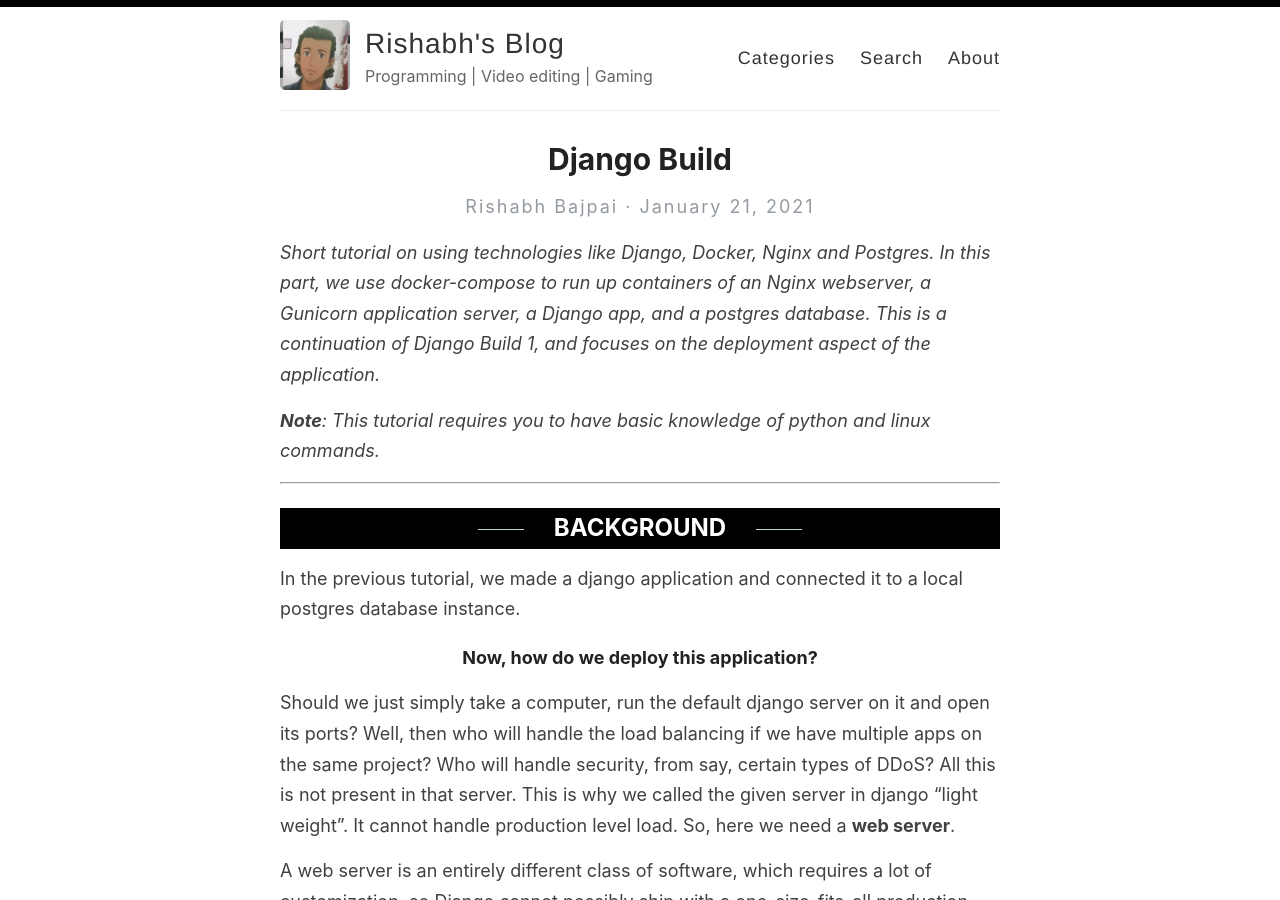
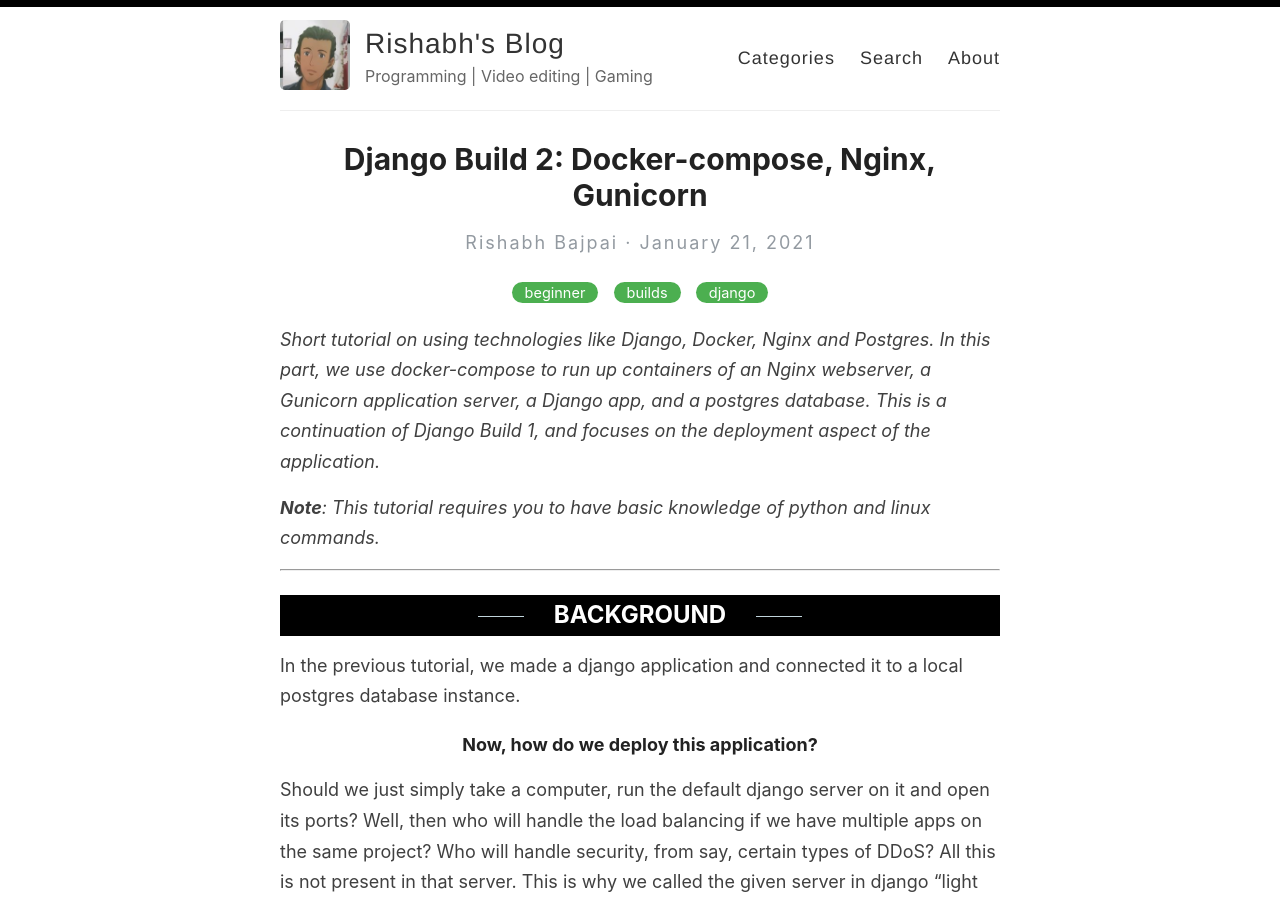
Before and after one commit to CodeSeeker99/codeseeker99.github.io, a Jekyll site: the page built from _posts/2021-01-21-your-filename2.md, in a window 1280 px wide and 900 px high. Built offline with Jekyll 4.4.1, drawn with Linux system fonts in a browser that asks for light colours; our own code applies the rules of GitHub Pages for plain Markdown files.

Commit message:
Update 2021-01-21-your-filename2.md

```diff
--- a/_posts/2021-01-21-your-filename2.md
+++ b/_posts/2021-01-21-your-filename2.md
@@ -1,6 +1,11 @@
 ---
 published: true
-title: Django Build
+layout: post
+title: 'Django Build 2: Docker-compose, Nginx, Gunicorn'
+categories:
+  - beginner
+  - builds
+  - django
 ---
 
 _Short tutorial on using technologies like Django, Docker, Nginx and Postgres. In this part, we use docker-compose to run up containers of an Nginx webserver, a Gunicorn application server, a Django app, and a postgres database. This is a continuation of Django Build 1, and focuses on the deployment aspect of the application._
```
